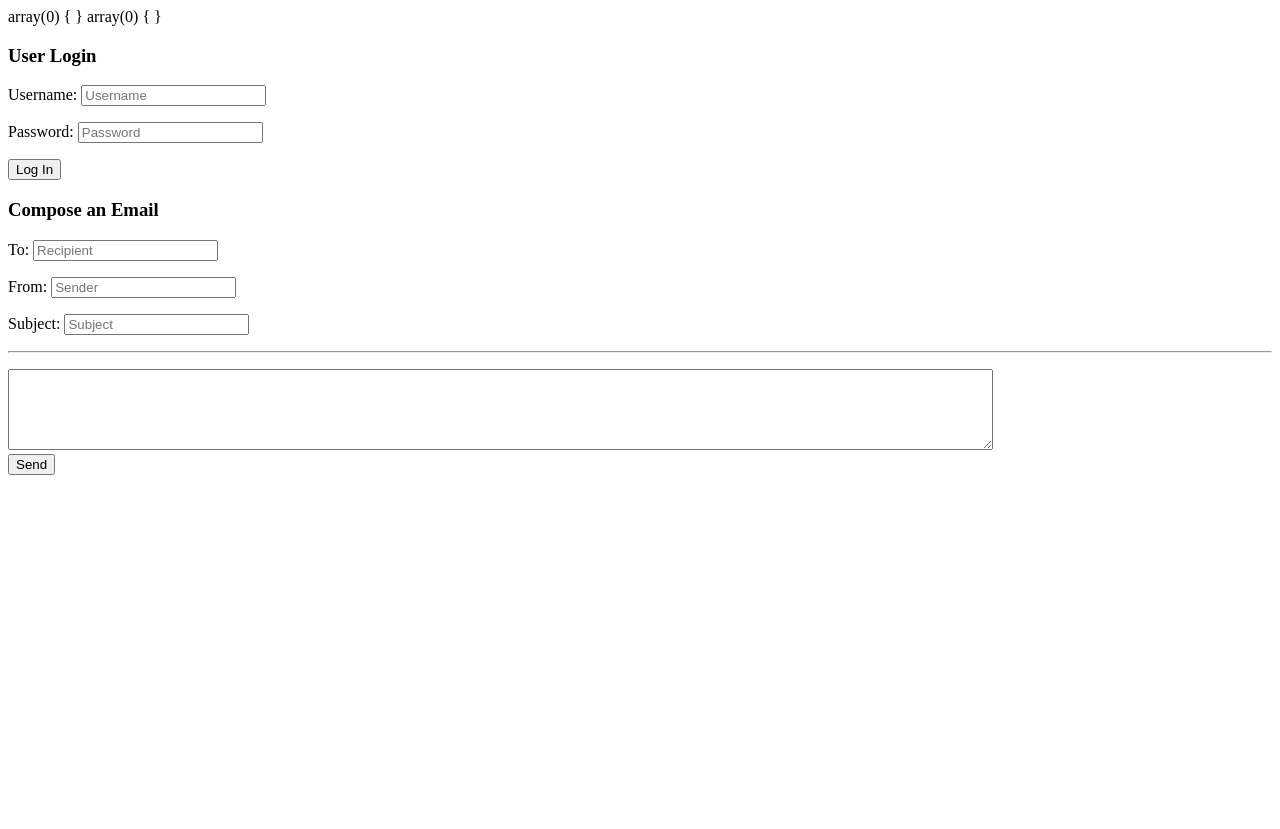
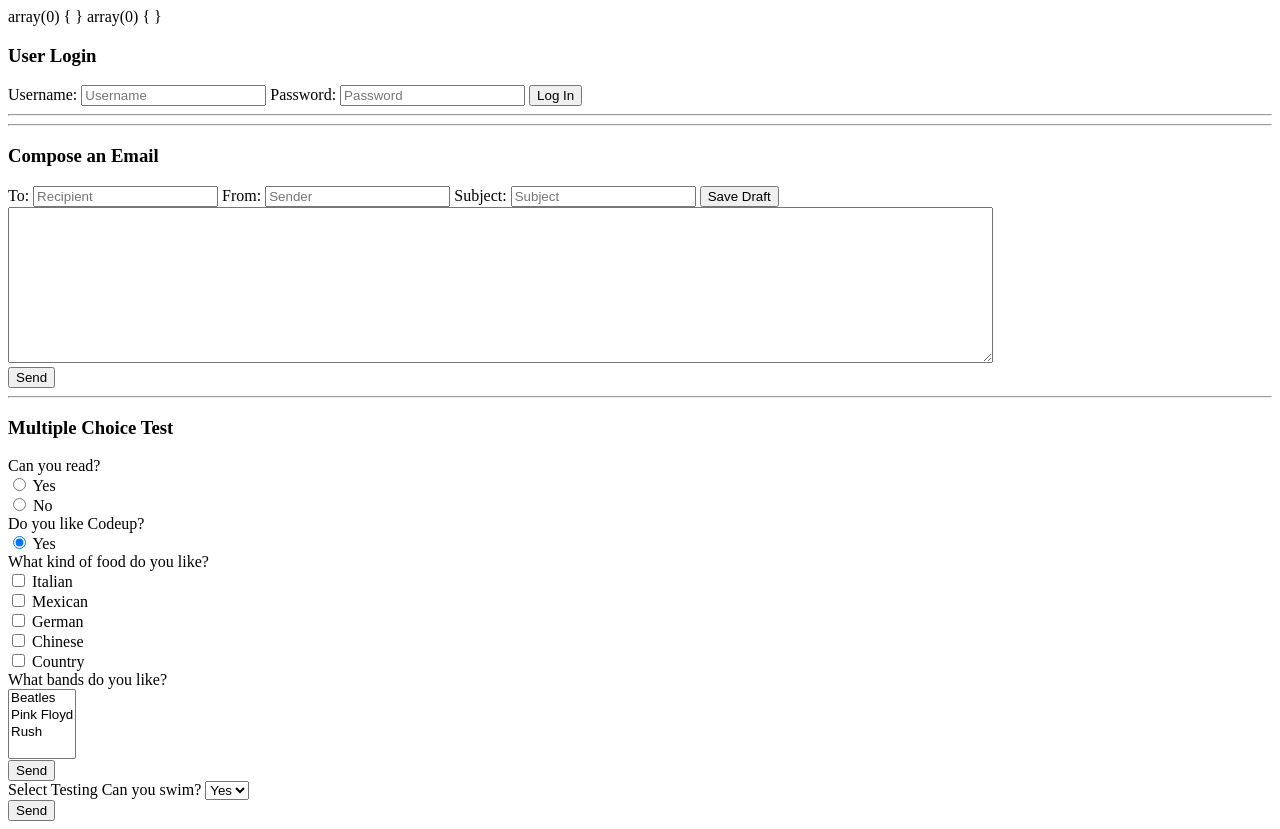
Before and after one commit to dannyalxndr/Codeup_Web_Exercises, a PHP site: page /my_first_form.php in a window 1280 px wide. Before the commit the page ends 475 px from the top, so only its background shows below. Run offline with PHP 8.4, Linux system fonts and the light colour scheme.

Commit message:
added a form with a basic select input, and added a multi-select input as well

```diff
--- a/public/my_first_form.php
+++ b/public/my_first_form.php
@@ -12,39 +12,83 @@
     ?>
     <h3>User Login</h3>
 	    <form method="POST">
-		    <p>
+
 		        <label for="username">Username: </label>
 		        <input id="username" name="username" type="text" placeholder="Username">
-		    </p>
-		    <p>
+
 		        <label for="password">Password: </label>
 		        <input id="password" name="password" type="password" placeholder="Password">
-		    </p>
-		    <p>
+
 	        	<button type="submit" name="Log In">Log In</button>
-		    </p>
 		</form>
-
+		<hr>
+		<hr>
 	<h3>Compose an Email</h3>
 		<form meathod="POST">
-			<p>
+
 				<label for="to">To: </label>
 				<input id="to" name="to" type="email" placeholder="Recipient">
-			</p>
-			<p>
+
 				<label for="from">From: </label>
 				<input id="from" name="from" type="email" placeholder="Sender">
-			</p>
-			<p>
+
 				<label for="subject">Subject: </label>
 				<input id="subject" name="subject" type="text" placeholder="Subject">
-			</p>
-			<hr>
-			<p>
-				<textarea id="email_body" name="email_body" rows="5" cols="120"></textarea>
+
+				<button type="submit" name="Save">Save Draft</button>
+
+				<textarea id="email_body" name="email_body" rows="10" cols="120"></textarea>
 				<br>
 				<button type="submit" name="Send">Send</button>
-			</p>
+				<br>
+		</form>
+		<hr>
+	<h3>Multiple Choice Test</h3>
+		<form method="POST">
+
+				Can you read?<br>
+				<input type="radio" name="q1" id="yes1" value="yes">
+				<label for="yes1">Yes</label><br>
+
+				<input type="radio" name="q1" id="no" value="no">
+				<label for="no">No</label><br>
+
+				Do you like Codeup?<br>
+				<input type="radio" name="q2" id="yes2" value="yes" checked>
+				<label for="yes2">Yes</label><br>
+
+				What kind of food do you like?<br>
+				<input type="checkbox" name="q3[]" id="Italian">
+				<label for="Italian">Italian</label><br>
+
+				<input type="checkbox" name="q3[]" id="Mexican">
+				<label for="Mexican">Mexican</label><br>
+
+				<input type="checkbox" name="q3[]" id="German">
+				<label for="German">German</label><br>
+
+				<input type="checkbox" name="q3[]" id="Chinese">
+				<label for="Chinese">Chinese</label><br>
+
+				<input type="checkbox" name="q3[]" id="Country">
+				<label for="Country">Country</label><br>
+				What bands do you like?<br>
+				<select id="bands" name="bands[]" multiple>
+				    <option value="beatles">Beatles</option>
+				    <option value="pink_floyd">Pink Floyd</option>
+				    <option value="rush">Rush</option>
+				</select><br>
+			<button type="submit" name="answer">Send</button>
+		</form>
+		<form>
+			Select Testing
+			<label for="swim">Can you swim?</label>
+			<select id="swim" name="swim">
+    			<option value="1"selected>Yes</option>
+    			<option value="0">No</option>
+			</select>
+			<br>
+		<button type="submit" name="answer">Send</button>
 		</form>
 </body>
 </html>
```
